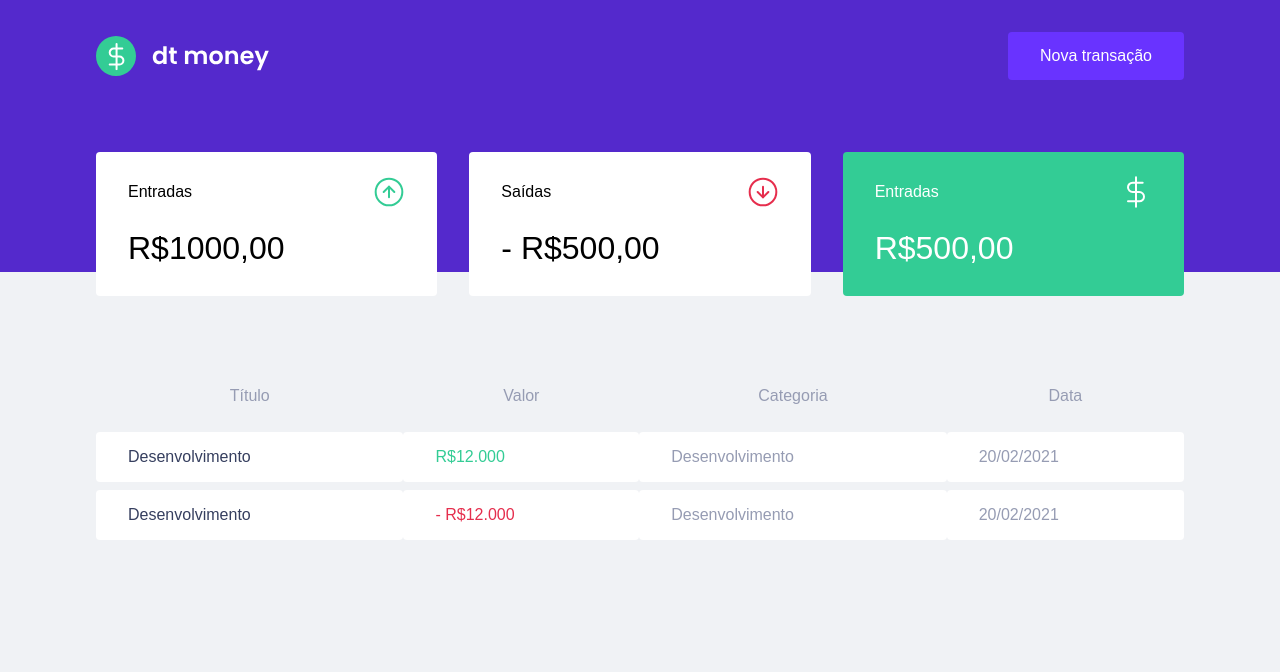
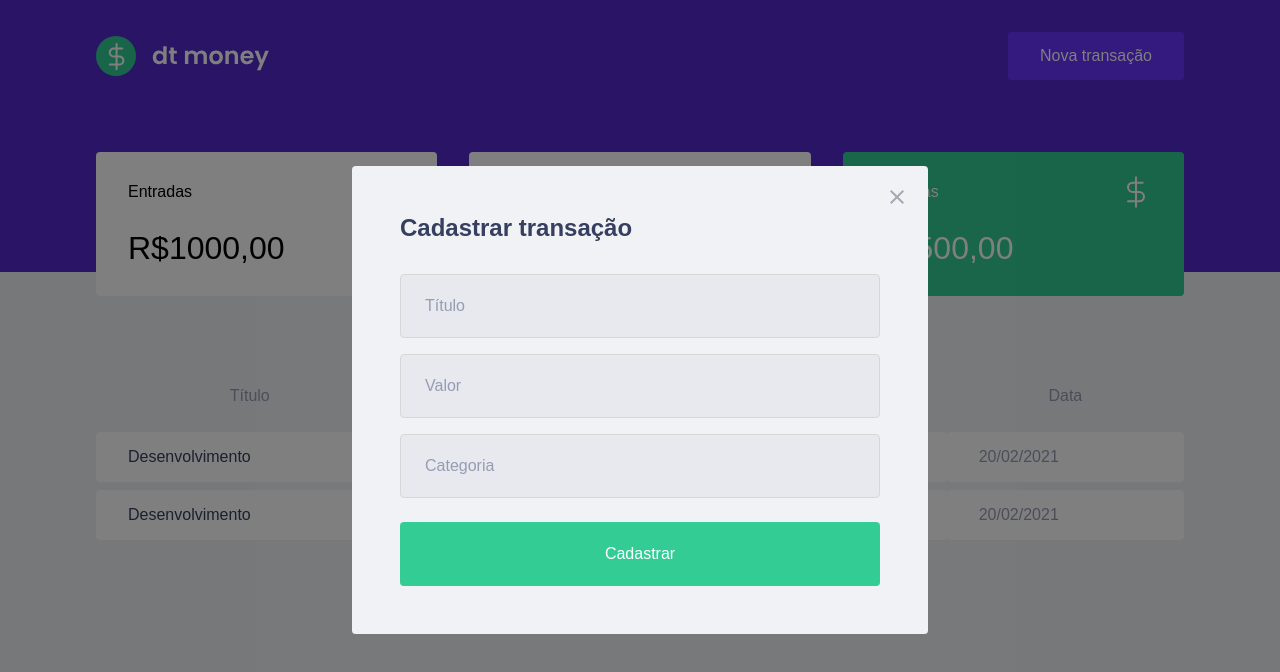
Before and after one commit to felipe-jm/ignite-react-dtmoney, a React (Create React App) app: page / in a window 1280 px wide. Both pictures are taken after a click on the button "Nova transação". Shown: the top 672 px of the page. Built offline with nearby package versions, Linux system fonts and the light colour scheme; the HTML template or start-up script is replaced by a standard one; what miragejs would draw is missing.

Commit message:
add NewTransactionModal component

```diff
--- a/package.json
+++ b/package.json
@@ -7,6 +7,7 @@
     "miragejs": "^0.1.41",
     "react": "^17.0.1",
     "react-dom": "^17.0.1",
+    "react-modal": "^3.12.1",
     "react-scripts": "4.0.3",
     "styled-components": "^5.2.1",
     "web-vitals": "^1.0.1"
@@ -19,6 +20,7 @@
     "@types/node": "^12.0.0",
     "@types/react": "^17.0.0",
     "@types/react-dom": "^17.0.0",
+    "@types/react-modal": "^3.12.0",
     "@types/styled-components": "^5.1.9",
     "typescript": "^4.1.2"
   },
--- a/src/App.tsx
+++ b/src/App.tsx
@@ -1,11 +1,34 @@
 import { Dashboard } from "components/Dashboard";
+import { NewTransactionModal } from "components/NewTransactionModal";
+import { useState } from "react";
 import { Header } from "./components/Header";
 import { GlobalStyle } from "./styles/global";
 
-export const App = () => (
-  <>
-    <Header />
-    <Dashboard />
-    <GlobalStyle />
-  </>
-);
+export const App = () => {
+  const [isNewTransactionModalOpen, setIsNewTransactionModalOpen] = useState(
+    false
+  );
+
+  function handleOpenNewTransactionModal() {
+    setIsNewTransactionModalOpen(true);
+  }
+
+  function handleCloseNewTransactionModal() {
+    setIsNewTransactionModalOpen(false);
+  }
+
+  return (
+    <>
+      <Header onOpenNewTransactionModal={handleOpenNewTransactionModal} />
+
+      <Dashboard />
+
+      <NewTransactionModal
+        isOpen={isNewTransactionModalOpen}
+        onRequestClose={handleCloseNewTransactionModal}
+      />
+
+      <GlobalStyle />
+    </>
+  );
+};
--- a/src/components/Header/index.tsx
+++ b/src/components/Header/index.tsx
@@ -2,12 +2,18 @@
 
 import * as S from "./styles";
 
-export const Header = () => (
+type HeaderProps = {
+  onOpenNewTransactionModal: () => void;
+};
+
+export const Header = ({ onOpenNewTransactionModal }: HeaderProps) => {
+  return (
     <S.Wrapper>
       <S.Content>
         <img src={logoImg} alt="dt money logo" />
 
-      <button>Nova transação</button>
+        <button onClick={onOpenNewTransactionModal}>Nova transação</button>
       </S.Content>
     </S.Wrapper>
   );
+};
--- /dev/null
+++ b/src/components/NewTransactionModal/index.tsx
@@ -0,0 +1,40 @@
+import Modal from "react-modal";
+
+import closeImg from "assets/close.svg";
+
+import * as S from "./styles";
+
+Modal.setAppElement("#root");
+
+type NewTransactionModalProps = {
+  isOpen: boolean;
+  onRequestClose: () => void;
+};
+
+export const NewTransactionModal = ({
+  isOpen,
+  onRequestClose,
+}: NewTransactionModalProps) => (
+  <Modal
+    isOpen={isOpen}
+    onRequestClose={onRequestClose}
+    overlayClassName="react-modal-overlay"
+    className="react-modal-content"
+  >
+    <button onClick={onRequestClose} className="react-modal-close">
+      <img src={closeImg} alt="Fechar modal" />
+    </button>
+
+    <S.Wrapper>
+      <h2>Cadastrar transação</h2>
+
+      <input placeholder="Título" />
+
+      <input type="number" placeholder="Valor" />
+
+      <input placeholder="Categoria" />
+
+      <button type="submit">Cadastrar</button>
+    </S.Wrapper>
+  </Modal>
+);
--- /dev/null
+++ b/src/components/NewTransactionModal/styles.ts
@@ -0,0 +1,48 @@
+import styled from "styled-components";
+
+export const Wrapper = styled.form`
+  h2 {
+    color: var(--text-title);
+    font-size: 1.5rem;
+    margin-bottom: 2rem;
+  }
+
+  input {
+    width: 100%;
+    padding: 0 1.5rem;
+    height: 4rem;
+    border-radius: 0.25rem;
+
+    border: 1px solid #d7d7d7;
+    background: #e7e9ee;
+
+    font-weight: 400;
+    font-size: 1rem;
+
+    &::placeholder {
+      color: var(--text-body);
+    }
+
+    & + input {
+      margin-top: 1rem;
+    }
+  }
+
+  button[type="submit"] {
+    width: 100%;
+    padding: 0 1.5rem;
+    height: 4rem;
+    background: var(--green);
+    color: #fff;
+    border-radius: 0.25rem;
+    border: 0;
+    font-size: 1rem;
+    margin-top: 1.5rem;
+
+    transition: filter 0.2s;
+
+    &:hover {
+      filter: brightness(0.9);
+    }
+  }
+`;
--- a/src/styles/global.ts
+++ b/src/styles/global.ts
@@ -58,4 +58,41 @@
     opacity: 0.6;
     cursor: not-allowed;
   }
+
+  .react-modal-overlay {
+    background: rgba(0, 0, 0, 0.5);
+
+    position: fixed;
+    top: 0;
+    bottom: 0;
+    right: 0;
+    left: 0;
+
+    display: flex;
+    align-items: center;
+    justify-content: center;
+  }
+
+  .react-modal-content {
+    width: 100%;
+    max-width: 576px;
+    background: var(--background);
+    padding: 3rem;
+    position: relative;
+    border-radius: 0.24rem;
+  }
+
+  .react-modal-close {
+    position: absolute;
+    right: 1.5rem;
+    top: 1.5rem;
+    border: 0;
+    background: transparent;
+
+    transition: filter 0.2s;
+
+    &:hover {
+      filter: brightness(0.9)
+    }
+  }
 `;
```
Also changed, not shown: 1 other file (tests, documents, lock files or other folders). Lines whose indentation alone changed are shown as unchanged.
